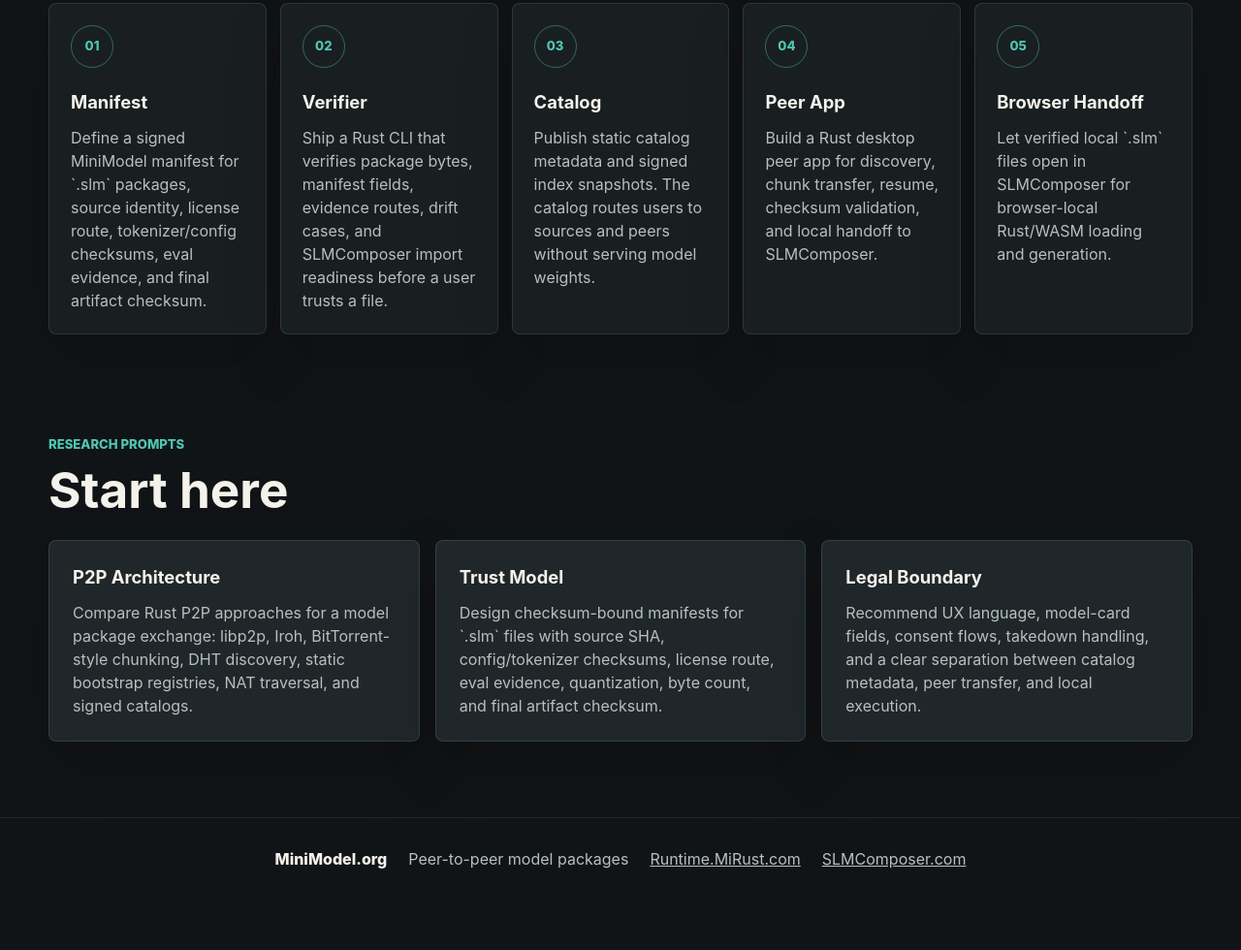
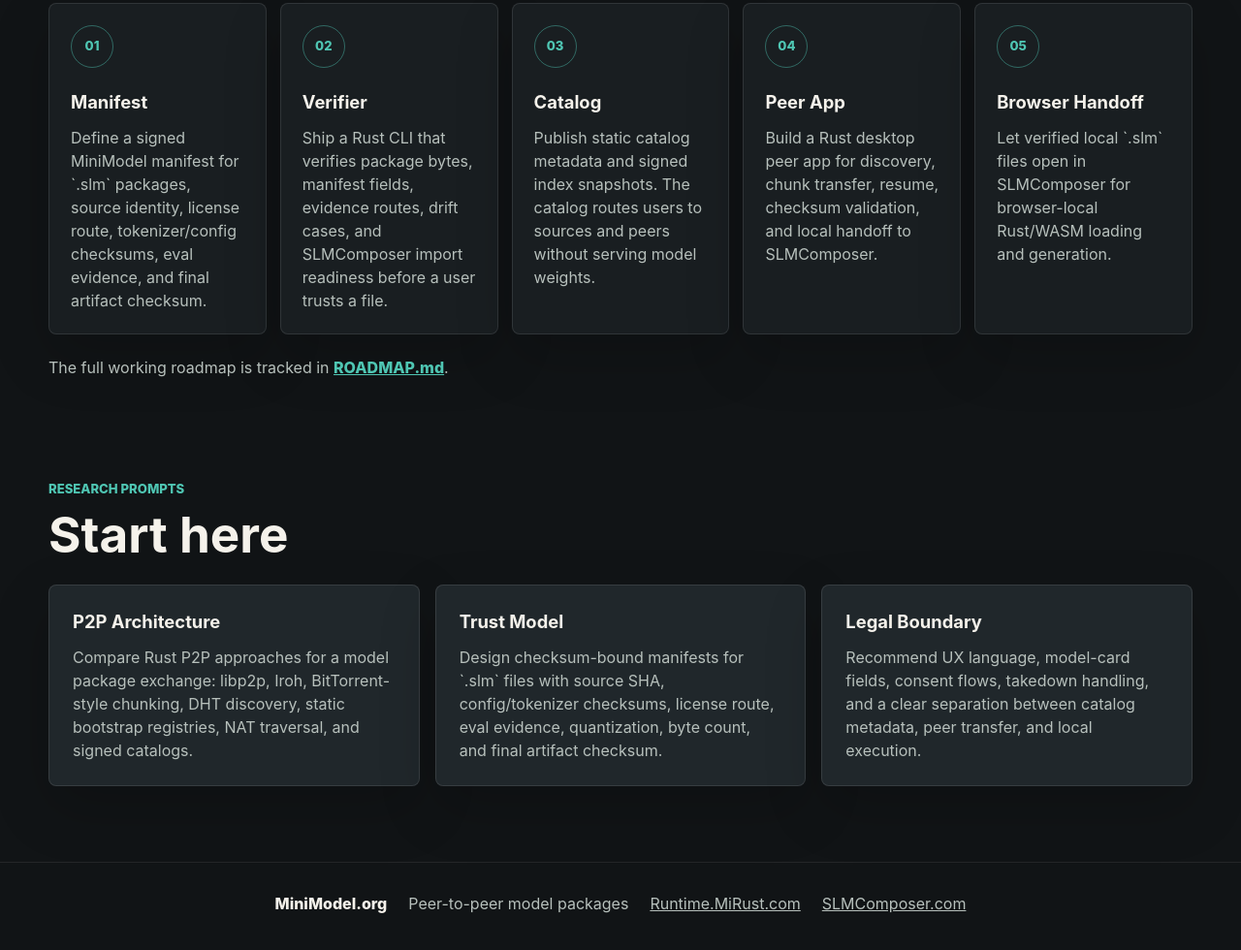
Before and after one commit to MichaelKappel/MiniModel.org, a plain HTML site: page index.html in a window 1280 px wide. Shown: the part 1298-2278 px from the top of the page at 97% size. Before the commit the page ends 2238 px from the top, so only its background shows below. Drawn offline with Linux system fonts and the light colour scheme.

Commit message:
Add MiniModel roadmap

```diff
--- a/index.html
+++ b/index.html
@@ -41,7 +41,7 @@
           verify, and run locally.
         </p>
         <div class="actions" aria-label="Primary links">
-          <a class="button primary" href="#roadmap">View roadmap</a>
+          <a class="button primary" href="ROADMAP.md">View roadmap</a>
           <a class="button secondary" href="https://SLMComposer.com/app/">Open SLM Composer</a>
         </div>
       </div>
@@ -95,6 +95,9 @@
           <p>Let verified local `.slm` files open in SLMComposer for browser-local Rust/WASM loading and generation.</p>
         </li>
       </ol>
+      <p class="section-note">
+        The full working roadmap is tracked in <a href="ROADMAP.md">ROADMAP.md</a>.
+      </p>
     </section>
 
     <section class="grid-section" id="research">
--- a/styles.css
+++ b/styles.css
@@ -298,6 +298,17 @@ h3 {
   margin-bottom: 0;
 }
 
+.section-note {
+  width: min(1180px, 100%);
+  margin: 22px auto 0;
+  color: var(--muted);
+}
+
+.section-note a {
+  color: var(--teal);
+  font-weight: 800;
+}
+
 .research-grid {
   display: grid;
   grid-template-columns: repeat(3, minmax(0, 1fr));
```
Also changed, not shown: 1 other file.
